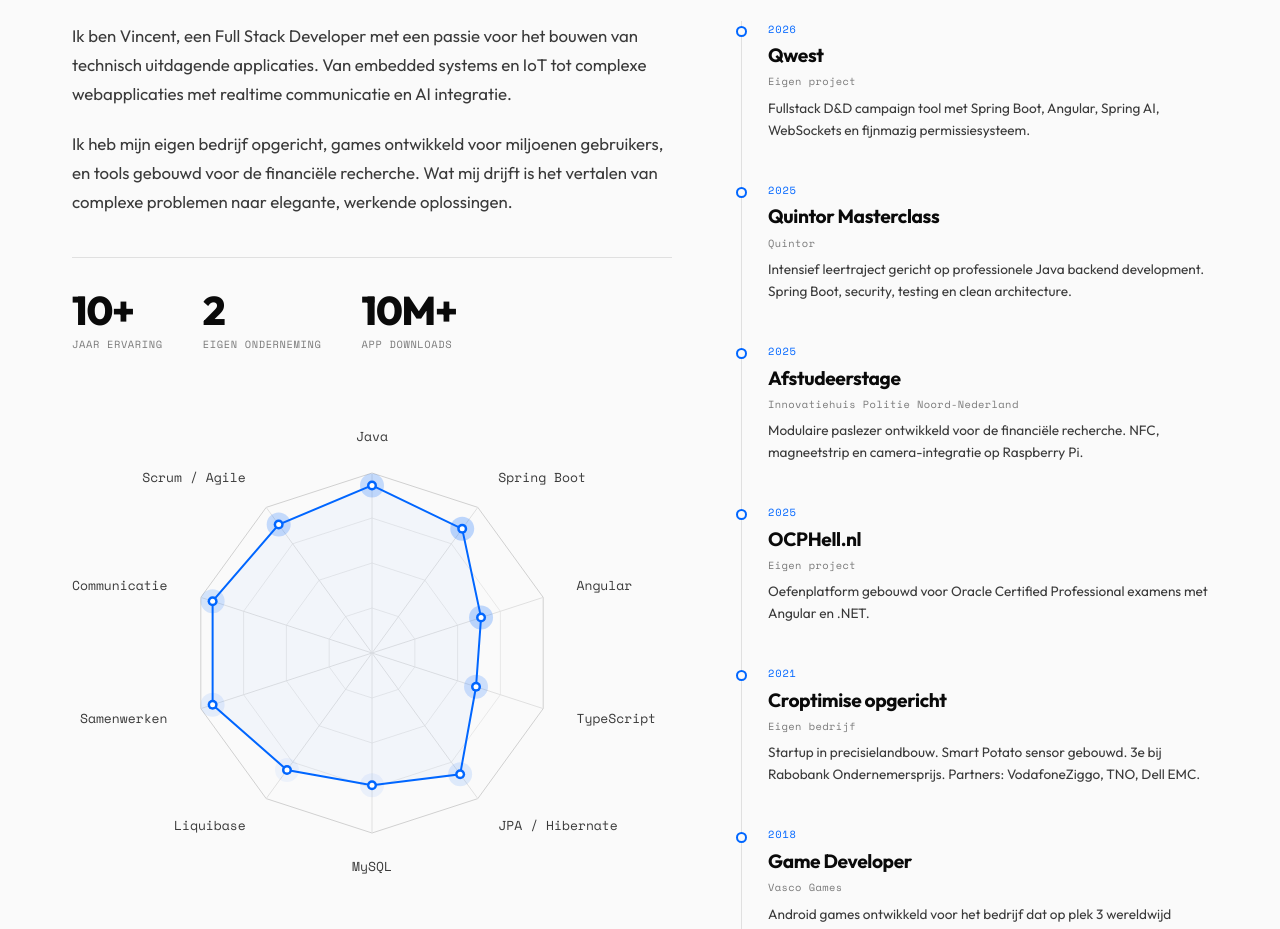
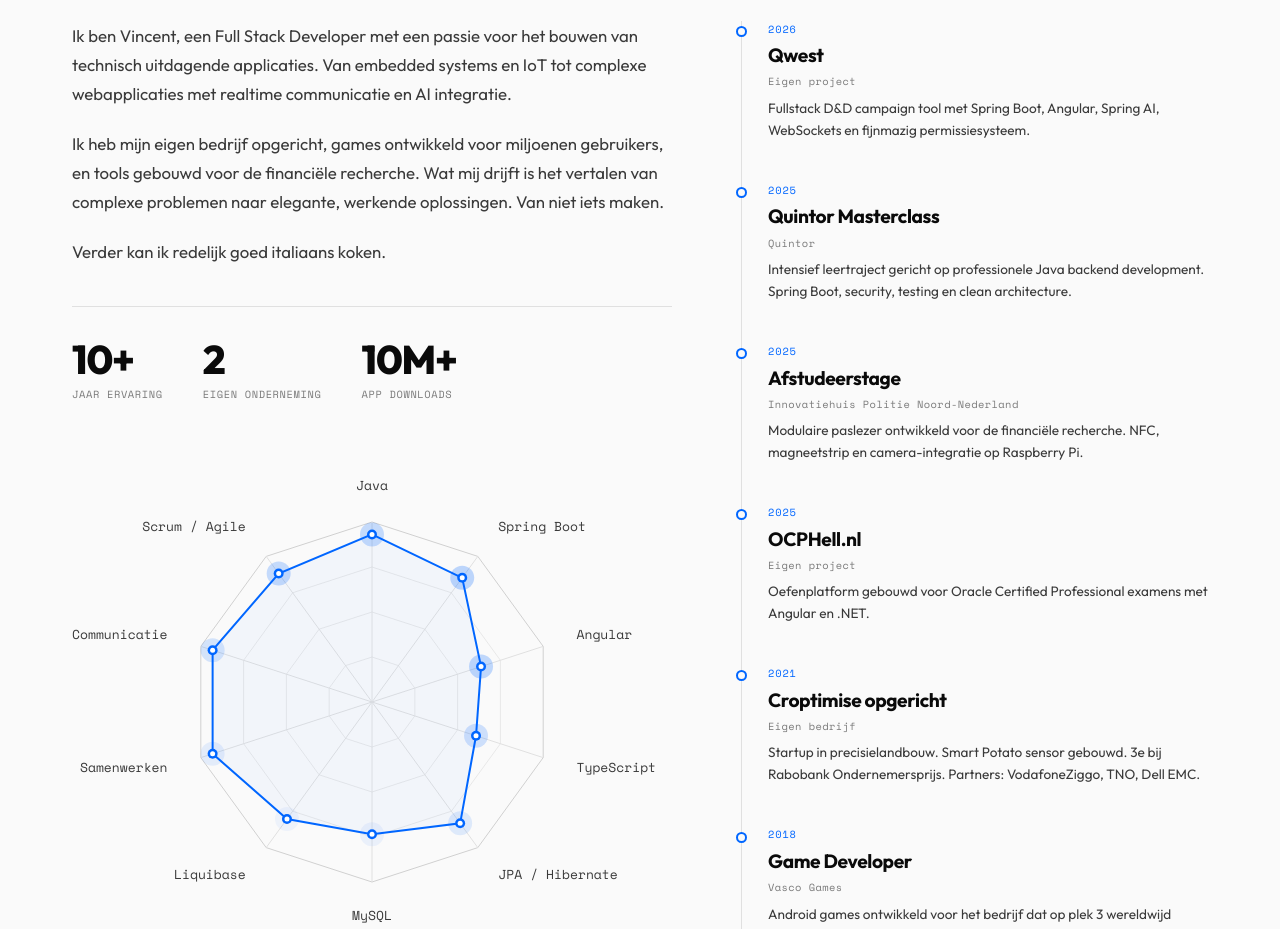
Before and after one commit to VincentHuis/portfolio, an Angular app: page / in a window 1280 px wide. Shown: the part 2460-3389 px from the top of the page. Built offline with nearby package versions, Linux system fonts and the light colour scheme.

Commit message:
1.2.6 italiaans koken

```diff
--- a/src/app/components/over-mij/over-mij.html
+++ b/src/app/components/over-mij/over-mij.html
@@ -17,6 +17,10 @@
       <p class="intro-text">
         Ik heb mijn eigen bedrijf opgericht, games ontwikkeld voor miljoenen gebruikers, en tools gebouwd voor de
         financiële recherche. Wat mij drijft is het vertalen van complexe problemen naar elegante, werkende oplossingen.
+        Van niet iets maken.
+      </p>
+      <p class="intro-text">
+        Verder kan ik redelijk goed italiaans koken.
       </p>
       <div class="intro-stats">
         <div class="stat">
```
